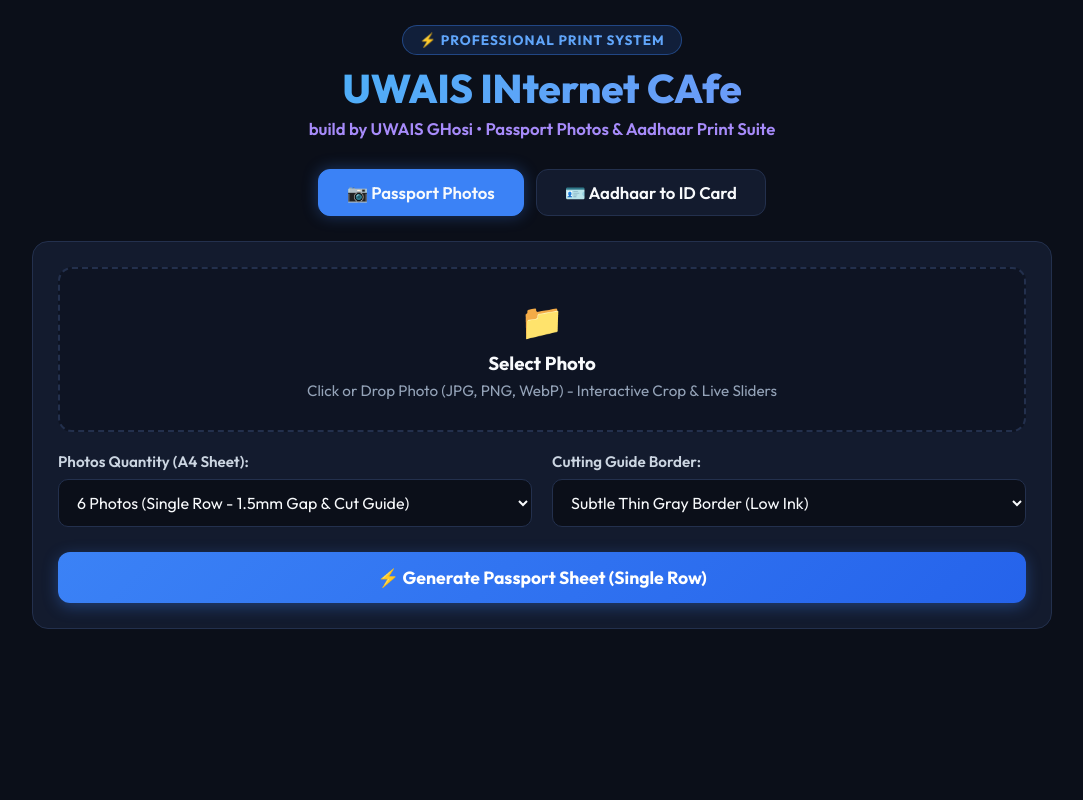
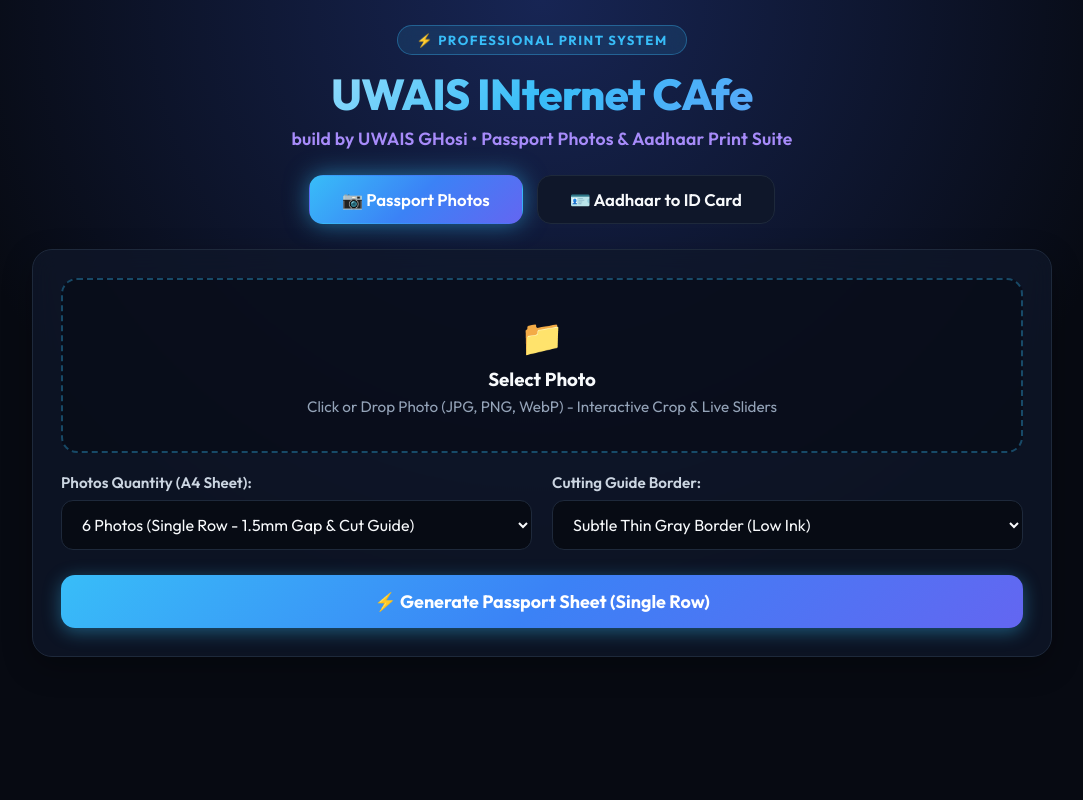
Before and after one commit to mohduwaisghosi786-stack/craft-studio, a Python web app: template templates/index.html in a window 1280 px wide. Shown: the whole page, without its empty margins (98-1181 px from the left). Run offline with Jinja, Linux system fonts and the light colour scheme; the template is opened without the code that fills it, so the values that code supplies are empty; some libraries are stand-ins or nearby versions.

Commit message:
Modern animated dark UI, glowing buttons, smooth transitions, and release v1.0.1 trigger

```diff
--- a/templates/index.html
+++ b/templates/index.html
@@ -8,63 +8,238 @@
     <link rel="stylesheet" href="https://cdnjs.cloudflare.com/ajax/libs/cropperjs/1.6.1/cropper.min.css">
     <style>
         :root {
-            --bg: #0b0f19;
-            --surface: #131b2e;
-            --border: #23304d;
+            --bg: #070a12;
+            --surface: #0f172a;
+            --surface-hover: #1e293b;
+            --border: #1e293b;
+            --border-glow: #38bdf8;
             --primary: #3b82f6;
-            --primary-glow: rgba(59, 130, 246, 0.35);
+            --primary-gradient: linear-gradient(135deg, #38bdf8 0%, #3b82f6 50%, #6366f1 100%);
+            --primary-glow: rgba(56, 189, 248, 0.4);
             --accent: #10b981;
+            --accent-glow: rgba(16, 185, 129, 0.4);
             --text: #f8fafc;
             --muted: #94a3b8;
         }
         * { box-sizing: border-box; margin: 0; padding: 0; font-family: 'Outfit', sans-serif; }
-        body { background: var(--bg); color: var(--text); padding: 25px 20px; min-height: 100vh; }
-        .container { max-width: 1020px; margin: 0 auto; }
+        body {
+            background: radial-gradient(circle at 50% 0%, #172554 0%, var(--bg) 60%);
+            color: var(--text);
+            padding: 25px 20px;
+            min-height: 100vh;
+            overflow-x: hidden;
+        }
+        .container {
+            max-width: 1020px;
+            margin: 0 auto;
+            animation: fadeIn 0.6s cubic-bezier(0.16, 1, 0.3, 1);
+        }
 
-        header { text-align: center; margin-bottom: 30px; }
-        .brand-badge { display: inline-block; background: rgba(59, 130, 246, 0.15); border: 1px solid rgba(59, 130, 246, 0.4); padding: 5px 16px; border-radius: 20px; color: #60a5fa; font-size: 0.85rem; font-weight: 700; margin-bottom: 8px; text-transform: uppercase; letter-spacing: 1px; }
-        h1 { font-size: 2.5rem; font-weight: 800; background: linear-gradient(135deg, #38bdf8, #818cf8); -webkit-background-clip: text; -webkit-text-fill-color: transparent; }
-        p.subtitle { color: #a78bfa; margin-top: 5px; font-size: 1.05rem; font-weight: 600; }
+        @keyframes fadeIn {
+            from { opacity: 0; transform: translateY(12px); }
+            to { opacity: 1; transform: translateY(0); }
+        }
+        @keyframes pulseGlow {
+            0%, 100% { box-shadow: 0 0 15px var(--primary-glow); }
+            50% { box-shadow: 0 0 28px rgba(56, 189, 248, 0.6); }
+        }
+        @keyframes shimmer {
+            0% { background-position: -200% 0; }
+            100% { background-position: 200% 0; }
+        }
 
-        .tabs { display: flex; gap: 12px; margin-bottom: 25px; justify-content: center; }
-        .tab-btn { background: var(--surface); border: 1px solid var(--border); color: var(--text); padding: 12px 28px; border-radius: 12px; font-size: 1.05rem; cursor: pointer; transition: 0.2s; font-weight: 600; }
-        .tab-btn.active { background: var(--primary); border-color: var(--primary); box-shadow: 0 0 15px var(--primary-glow); }
+        header { text-align: center; margin-bottom: 25px; }
+        .brand-badge {
+            display: inline-flex;
+            align-items: center;
+            gap: 6px;
+            background: rgba(56, 189, 248, 0.12);
+            border: 1px solid rgba(56, 189, 248, 0.35);
+            padding: 6px 18px;
+            border-radius: 30px;
+            color: #38bdf8;
+            font-size: 0.82rem;
+            font-weight: 700;
+            margin-bottom: 12px;
+            text-transform: uppercase;
+            letter-spacing: 1.5px;
+            backdrop-filter: blur(8px);
+        }
+        h1 {
+            font-size: 2.7rem;
+            font-weight: 800;
+            background: linear-gradient(135deg, #ffffff 0%, #38bdf8 50%, #818cf8 100%);
+            -webkit-background-clip: text;
+            -webkit-text-fill-color: transparent;
+            letter-spacing: -0.5px;
+        }
+        p.subtitle {
+            color: #a78bfa;
+            margin-top: 6px;
+            font-size: 1.1rem;
+            font-weight: 600;
+            letter-spacing: 0.2px;
+        }
 
-        .card { background: var(--surface); border: 1px solid var(--border); border-radius: 16px; padding: 25px; margin-bottom: 25px; }
+        .tabs { display: flex; gap: 14px; margin-bottom: 25px; justify-content: center; }
+        .tab-btn {
+            background: var(--surface);
+            border: 1px solid var(--border);
+            color: var(--text);
+            padding: 13px 32px;
+            border-radius: 14px;
+            font-size: 1.05rem;
+            cursor: pointer;
+            transition: all 0.25s cubic-bezier(0.16, 1, 0.3, 1);
+            font-weight: 600;
+        }
+        .tab-btn:hover {
+            border-color: #38bdf8;
+            transform: translateY(-2px);
+        }
+        .tab-btn.active {
+            background: var(--primary-gradient);
+            border-color: transparent;
+            box-shadow: 0 4px 20px var(--primary-glow);
+            color: #fff;
+            animation: pulseGlow 3s infinite;
+        }
+
+        .card {
+            background: rgba(15, 23, 42, 0.75);
+            border: 1px solid var(--border);
+            border-radius: 20px;
+            padding: 28px;
+            margin-bottom: 25px;
+            backdrop-filter: blur(12px);
+            box-shadow: 0 10px 30px rgba(0, 0, 0, 0.3);
+            transition: border-color 0.3s;
+        }
+        .card:hover {
+            border-color: rgba(56, 189, 248, 0.3);
+        }
         .grid-2 { display: grid; grid-template-columns: 1fr 1fr; gap: 20px; }
         .grid-3 { display: grid; grid-template-columns: 1fr 1fr 1fr; gap: 15px; }
 
         label { display: block; font-weight: 600; margin-bottom: 8px; color: #cbd5e1; font-size: 0.95rem; }
-        select, input[type="text"] { width: 100%; background: #0b0f19; border: 1px solid var(--border); padding: 12px 14px; border-radius: 10px; color: var(--text); font-size: 1rem; outline: none; transition: 0.2s; }
-        select:focus, input:focus { border-color: var(--primary); }
+        select, input[type="text"] {
+            width: 100%;
+            background: #070b14;
+            border: 1px solid var(--border);
+            padding: 13px 16px;
+            border-radius: 12px;
+            color: var(--text);
+            font-size: 1rem;
+            outline: none;
+            transition: all 0.25s;
+        }
+        select:focus, input[type="text"]:focus {
+            border-color: #38bdf8;
+            box-shadow: 0 0 12px rgba(56, 189, 248, 0.3);
+        }
 
-        .dropzone { border: 2px dashed var(--border); border-radius: 14px; padding: 30px 20px; text-align: center; cursor: pointer; background: rgba(11, 15, 25, 0.5); transition: 0.2s; }
-        .dropzone:hover { border-color: var(--primary); background: rgba(59, 130, 246, 0.05); }
+        .dropzone {
+            border: 2px dashed rgba(56, 189, 248, 0.35);
+            border-radius: 16px;
+            padding: 35px 20px;
+            text-align: center;
+            cursor: pointer;
+            background: rgba(7, 11, 20, 0.6);
+            transition: all 0.3s cubic-bezier(0.16, 1, 0.3, 1);
+        }
+        .dropzone:hover {
+            border-color: #38bdf8;
+            background: rgba(56, 189, 248, 0.08);
+            transform: scale(1.01);
+        }
         .dropzone p { color: var(--muted); margin-top: 6px; font-size: 0.95rem; }
 
-        .crop-container { display: none; margin-top: 20px; background: #070b14; border: 1px solid var(--border); border-radius: 12px; padding: 15px; }
-        .crop-box-wrapper { max-height: 420px; overflow: hidden; background: #000; border-radius: 8px; }
+        .crop-container {
+            display: none;
+            margin-top: 20px;
+            background: #030712;
+            border: 1px solid var(--border);
+            border-radius: 14px;
+            padding: 16px;
+            animation: fadeIn 0.4s ease;
+        }
+        .crop-box-wrapper { max-height: 420px; overflow: hidden; background: #000; border-radius: 10px; }
         .crop-box-wrapper img { max-width: 100%; display: block; }
 
-        .adjust-panel { background: #0c1424; border: 1px solid var(--border); border-radius: 12px; padding: 18px; margin-top: 18px; display: none; }
-        .adjust-title { font-weight: 700; color: #60a5fa; margin-bottom: 12px; display: flex; justify-content: space-between; align-items: center; }
-        .slider-group { display: flex; align-items: center; gap: 12px; margin-bottom: 10px; }
+        .adjust-panel {
+            background: #090e1a;
+            border: 1px solid var(--border);
+            border-radius: 14px;
+            padding: 20px;
+            margin-top: 18px;
+            display: none;
+            animation: fadeIn 0.4s ease;
+        }
+        .adjust-title { font-weight: 700; color: #38bdf8; margin-bottom: 14px; display: flex; justify-content: space-between; align-items: center; }
+        .slider-group { display: flex; align-items: center; gap: 14px; margin-bottom: 12px; }
         .slider-group label { width: 110px; margin-bottom: 0; font-size: 0.9rem; }
-        .slider-group input[type="range"] { flex: 1; accent-color: var(--primary); cursor: pointer; }
-        .slider-val { width: 45px; text-align: right; font-weight: 600; font-size: 0.85rem; color: #93c5fd; }
+        .slider-group input[type="range"] { flex: 1; accent-color: #38bdf8; cursor: pointer; }
+        .slider-val { width: 45px; text-align: right; font-weight: 600; font-size: 0.88rem; color: #38bdf8; }
 
-        .btn { display: inline-flex; align-items: center; justify-content: center; gap: 8px; width: 100%; padding: 14px; border-radius: 12px; font-size: 1.1rem; font-weight: 700; cursor: pointer; border: none; transition: 0.2s; }
-        .btn-primary { background: linear-gradient(135deg, #3b82f6, #2563eb); color: #fff; box-shadow: 0 4px 15px var(--primary-glow); }
-        .btn-primary:hover { opacity: 0.95; transform: translateY(-1px); }
-        .btn-success { background: linear-gradient(135deg, #10b981, #059669); color: #fff; }
+        .btn {
+            display: inline-flex;
+            align-items: center;
+            justify-content: center;
+            gap: 10px;
+            width: 100%;
+            padding: 15px;
+            border-radius: 14px;
+            font-size: 1.12rem;
+            font-weight: 700;
+            cursor: pointer;
+            border: none;
+            transition: all 0.25s cubic-bezier(0.16, 1, 0.3, 1);
+        }
+        .btn-primary {
+            background: var(--primary-gradient);
+            color: #fff;
+            box-shadow: 0 4px 18px var(--primary-glow);
+        }
+        .btn-primary:hover {
+            opacity: 0.95;
+            transform: translateY(-2px);
+            box-shadow: 0 6px 25px rgba(56, 189, 248, 0.6);
+        }
+        .btn-success {
+            background: linear-gradient(135deg, #10b981 0%, #059669 100%);
+            color: #fff;
+            box-shadow: 0 4px 18px var(--accent-glow);
+        }
+        .btn-success:hover {
+            transform: translateY(-2px);
+            box-shadow: 0 6px 25px rgba(16, 185, 129, 0.6);
+        }
 
-        .preview-area { display: none; margin-top: 25px; text-align: center; }
-        .preview-wrapper { width: 100%; overflow: auto; background: #000; border-radius: 12px; padding: 15px; margin-bottom: 20px; border: 1px solid var(--border); }
-        .preview-img { max-width: 100%; height: auto; border-radius: 6px; display: block; margin: 0 auto; box-shadow: 0 5px 25px rgba(0,0,0,0.8); }
+        .preview-area {
+            display: none;
+            margin-top: 25px;
+            text-align: center;
+            animation: fadeIn 0.5s ease;
+        }
+        .preview-wrapper {
+            width: 100%;
+            overflow: auto;
+            background: #030712;
+            border-radius: 14px;
+            padding: 18px;
+            margin-bottom: 20px;
+            border: 1px solid var(--border);
+        }
+        .preview-img { max-width: 100%; height: auto; border-radius: 8px; display: block; margin: 0 auto; box-shadow: 0 8px 32px rgba(0,0,0,0.85); }
 
-        .print-panel { background: rgba(16, 185, 129, 0.08); border: 1px solid rgba(16, 185, 129, 0.3); border-radius: 14px; padding: 20px; }
-        .status-badge { display: inline-block; padding: 6px 14px; border-radius: 20px; font-size: 0.85rem; font-weight: 600; margin-bottom: 12px; }
-        .status-ready { background: rgba(16, 185, 129, 0.2); color: #34d399; }
+        .print-panel {
+            background: rgba(16, 185, 129, 0.07);
+            border: 1px solid rgba(16, 185, 129, 0.25);
+            border-radius: 16px;
+            padding: 24px;
+        }
+        .status-badge { display: inline-block; padding: 7px 16px; border-radius: 25px; font-size: 0.88rem; font-weight: 700; margin-bottom: 14px; }
+        .status-ready { background: rgba(16, 185, 129, 0.18); color: #34d399; border: 1px solid rgba(16, 185, 129, 0.35); }
     </style>
 </head>
 <body>
```
Also changed, not shown: .github/workflows/build-windows.yml.
